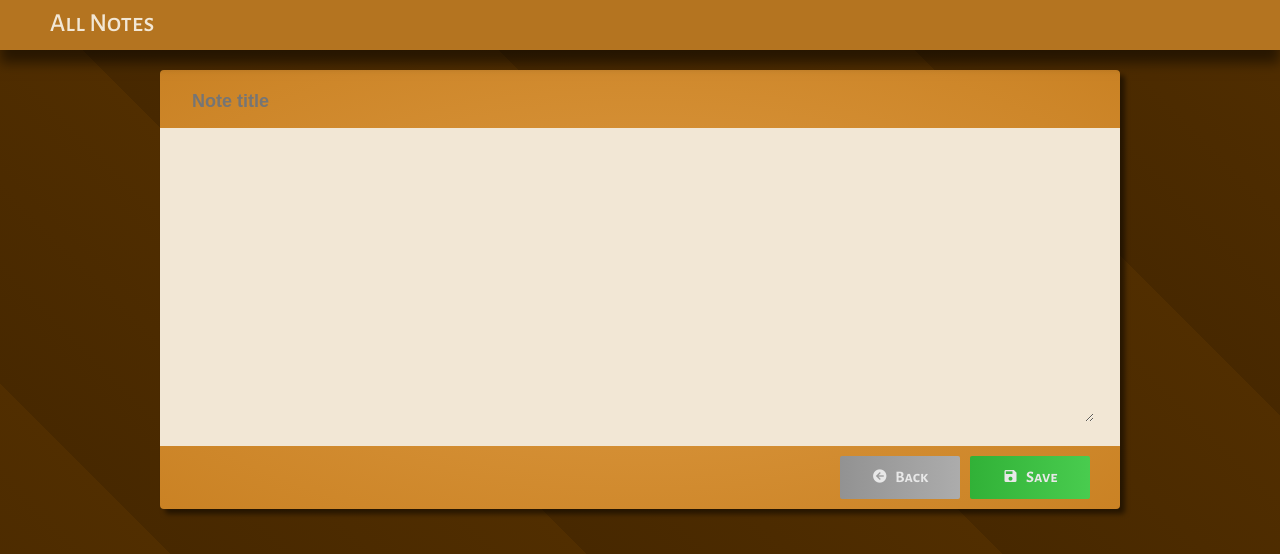
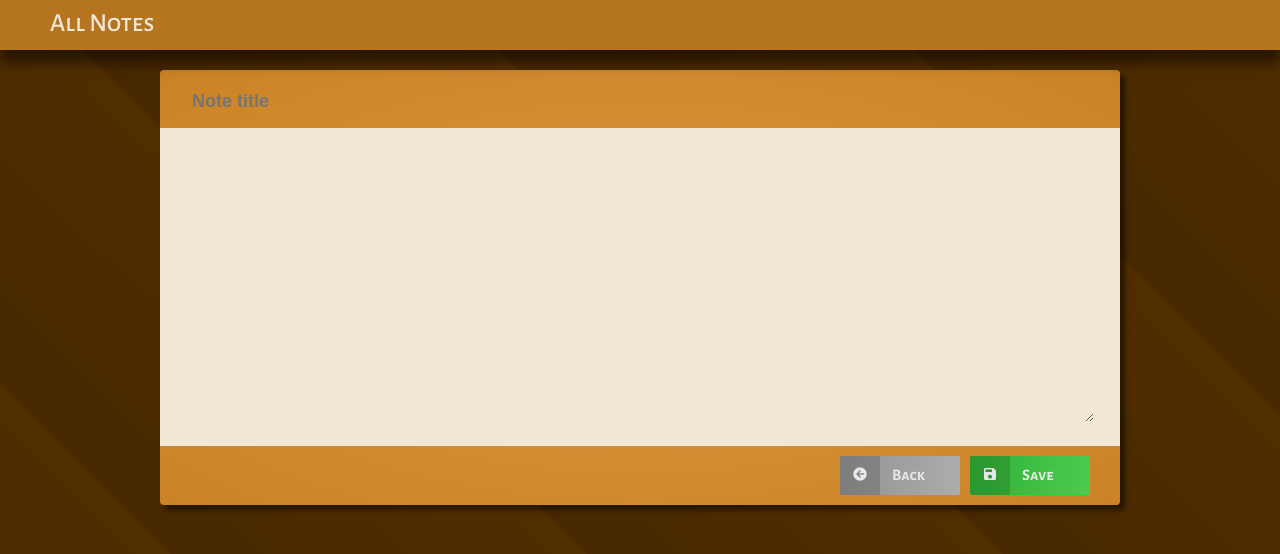
Before and after one commit to Dyskovsky/all-notes, an Angular app in the folder fe-all-notes/: page /create in a window 1280 px wide. Shown: the top 554 px of the page. Built offline with nearby package versions, Linux system fonts and the light colour scheme.

Commit message:
Add labeled buttons

```diff
--- a/fe-all-notes/src/app/modules/notes/list-notes/list-notes.component.html
+++ b/fe-all-notes/src/app/modules/notes/list-notes/list-notes.component.html
@@ -1,5 +1,5 @@
 <div class="create-new-container">
-  <a class="btn primary" routerLink="create">
+  <a class="btn primary labeled" routerLink="create">
     <em class="mdi mdi-note-plus"></em>
     Create New</a>
 </div>
@@ -15,13 +15,13 @@
       {{ note.body }}
     </div>
     <footer class="card-footer">
-      <a [routerLink]="['edit', note.id]" class="btn default m-r">
-        <em class="mdi mdi-file-edit"></em>
-        Edit</a>
-      <button (click)="delete(note.id)" class="btn danger">
+      <button (click)="delete(note.id)" class="btn danger labeled m-r">
         <em class="mdi mdi-delete"></em>
         Delete
       </button>
+      <a [routerLink]="['edit', note.id]" class="btn info labeled">
+        <em class="mdi mdi-file-edit"></em>
+        Edit</a>
     </footer>
   </li>
 </ul>
--- a/fe-all-notes/src/app/modules/notes/single-note/single-note.component.html
+++ b/fe-all-notes/src/app/modules/notes/single-note/single-note.component.html
@@ -12,10 +12,10 @@
       <textarea formControlName="body" rows="15" class="note-body"> </textarea>
     </div>
     <footer class="card-footer">
-      <a class="btn default m-r" routerLink="/">
+      <a class="btn default labeled m-r" routerLink="/">
         <em class="mdi mdi-arrow-left-circle"></em>
         Back</a>
-      <button class="btn success" type="submit">
+      <button class="btn success labeled" type="submit">
         <em class="mdi mdi-content-save"></em>
         Save</button>
     </footer>
--- a/fe-all-notes/styles/_buttons.scss
+++ b/fe-all-notes/styles/_buttons.scss
@@ -3,6 +3,10 @@ $border-width: 1px;
 $animation-time: 0.3s;
 $clr-btn-text: #e8e8e8;
 $clr-btn-text-hover: #f8f8f8;
+$vertical-padding: 10px;
+$horizontal-padding: 15px;
+$font-size: 16px;
+$label-padding: 12px;
 
 @mixin custom-button($color) {
   background-image: linear-gradient(to right, $color, lighten($color, 10%));
@@ -26,13 +30,13 @@ $clr-btn-text-hover: #f8f8f8;
 }
 
 .btn {
-  padding: 12px 15px;
+  padding: $vertical-padding $horizontal-padding;
   border: 0;
   border-radius: $border-radius;
   text-decoration: none;
   box-shadow: none;
   font-family: $font-primary;
-  font-size: 16px;
+  font-size: $font-size;
   font-weight: 600;
   color: $clr-btn-text;
   min-width: 120px;
@@ -42,6 +46,8 @@ $clr-btn-text-hover: #f8f8f8;
   transition: border $animation-time, color $animation-time;
   position: relative;
   z-index: 1;
+  vertical-align: middle;
+  overflow: hidden;
 
   &:not([disabled]):hover {
     cursor: pointer;
@@ -52,8 +58,20 @@ $clr-btn-text-hover: #f8f8f8;
     opacity: 1;
   }
 
+}
+
+.btn.labeled {
+  text-align: left;
+  padding-left: $font-size + 3*$label-padding;
+
   & > .mdi {
-    padding-right: 5px;
+    background: rgba(0, 0, 0, 0.15);
+    position: absolute;
+    top: 0;
+    bottom: 0;
+    left: 0;
+    padding: $vertical-padding $label-padding;
+    text-align: center;
   }
 }
 
```
